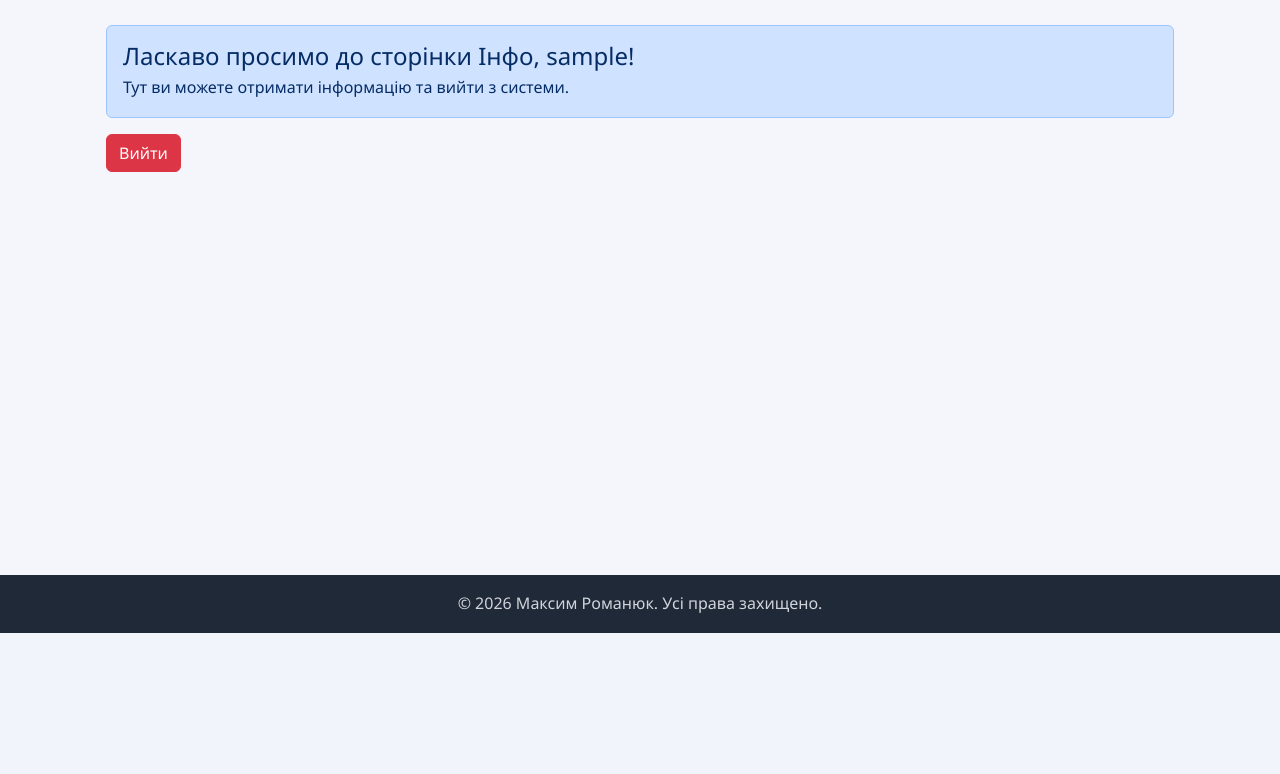
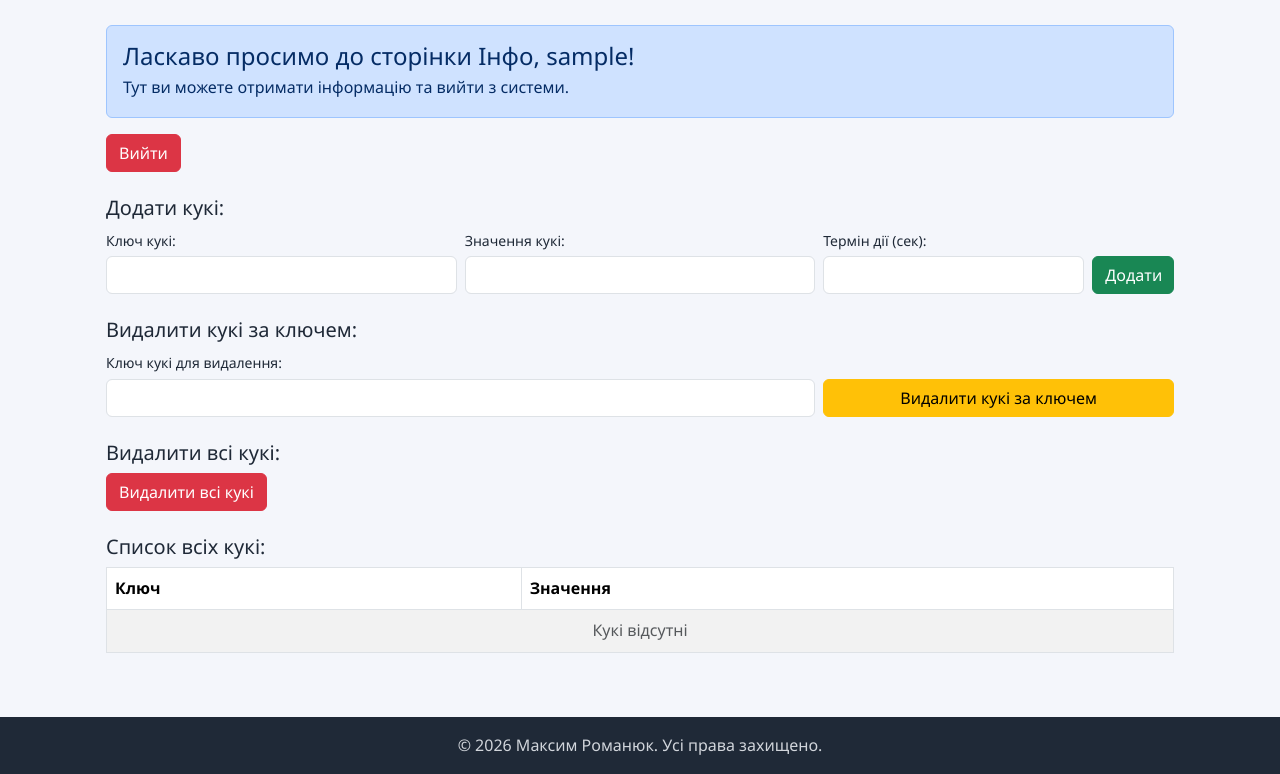
Before and after one commit to kubezen-stack/resume_romanyuk, a Flask app: page /users/profile in a window 1280 px wide. Shown: the part 167-941 px from the top of the page. Before the commit the page ends 800 px from the top, so only its background shows below. Run offline with Flask 3, Linux system fonts and the light colour scheme; the visitor is signed in with stand-in values (Sample User, id 1).

Commit message:
feat(users): add cookie management on profile page

```diff
--- a/app/users/templates/users/profile.html
+++ b/app/users/templates/users/profile.html
@@ -11,5 +11,64 @@
     <form method="post" action="{{ url_for('users.logout') }}" class="mb-4">
         <button type="submit" class="btn btn-danger">Вийти</button>
     </form>
+
+    <h3 class="h5">Додати кукі:</h3>
+    <form method="post" action="{{ url_for('users.add_cookie') }}" class="row g-2 align-items-end mb-4">
+        <div class="col-12 col-md-4">
+            <label for="key" class="form-label small mb-1">Ключ кукі:</label>
+            <input type="text" class="form-control" id="key" name="key" required>
+        </div>
+        <div class="col-12 col-md-4">
+            <label for="value" class="form-label small mb-1">Значення кукі:</label>
+            <input type="text" class="form-control" id="value" name="value">
+        </div>
+        <div class="col-12 col-md-3">
+            <label for="max_age" class="form-label small mb-1">Термін дії (сек):</label>
+            <input type="number" min="0" class="form-control" id="max_age" name="max_age">
+        </div>
+        <div class="col-12 col-md-1">
+            <button type="submit" class="btn btn-success w-100">Додати</button>
+        </div>
+    </form>
+
+    <h3 class="h5">Видалити кукі за ключем:</h3>
+    <form method="post" action="{{ url_for('users.delete_cookie') }}" class="row g-2 align-items-end mb-4">
+        <div class="col-12 col-md-8">
+            <label for="del_key" class="form-label small mb-1">Ключ кукі для видалення:</label>
+            <input type="text" class="form-control" id="del_key" name="key" required>
+        </div>
+        <div class="col-12 col-md-4">
+            <button type="submit" class="btn btn-warning w-100">Видалити кукі за ключем</button>
+        </div>
+    </form>
+
+    <h3 class="h5">Видалити всі кукі:</h3>
+    <form method="post" action="{{ url_for('users.delete_all_cookies') }}" class="mb-4">
+        <button type="submit" class="btn btn-danger">Видалити всі кукі</button>
+    </form>
+
+    <h3 class="h5">Список всіх кукі:</h3>
+    <div class="table-responsive">
+        <table class="table table-striped table-bordered align-middle cookie-table">
+            <thead>
+                <tr>
+                    <th scope="col">Ключ</th>
+                    <th scope="col">Значення</th>
+                </tr>
+            </thead>
+            <tbody>
+                {% for key, value in cookies %}
+                <tr>
+                    <td>{{ key }}</td>
+                    <td class="text-break">{{ value }}</td>
+                </tr>
+                {% else %}
+                <tr>
+                    <td colspan="2" class="text-center text-muted">Кукі відсутні</td>
+                </tr>
+                {% endfor %}
+            </tbody>
+        </table>
+    </div>
 </div>
 {% endblock %}
--- a/app/users/views.py
+++ b/app/users/views.py
@@ -1,10 +1,14 @@
 import hmac
+import re
 from functools import wraps
 
-from flask import flash, redirect, render_template, request, session, url_for
+from flask import flash, make_response, redirect, render_template, request, session, url_for
 from . import users_bp
 
 VALID_USERS = {"admin": "admin123"}
+
+COOKIE_KEY_RE = re.compile(r"^[A-Za-z0-9_\-]{1,64}$")
+PROTECTED_COOKIES = ("session",)
 
 def login_required(view):
     @wraps(view)
@@ -22,7 +26,6 @@ def greetings(name):
     age = request.args.get("age", None, int)
 
     return render_template("users/hi.html", title="Greeting Page", name=name, age=age)
-
 
 @users_bp.route("/admin")
 def admin():
@@ -52,10 +55,74 @@ def login():
 @users_bp.route("/profile")
 @login_required
 def profile():
-    return render_template("users/profile.html", title="Профіль", username=session["user"])
+    return render_template(
+        "users/profile.html",
+        title="Профіль",
+        username=session["user"],
+        cookies=request.cookies.items(),
+    )
+
 
 @users_bp.route("/logout", methods=["POST"])
 def logout():
     session.pop("user", None)
     flash("Ви вийшли з системи.", "info")
     return redirect(url_for("users.login"))
+
+@users_bp.route("/cookies/add", methods=["POST"])
+@login_required
+def add_cookie():
+    key = request.form.get("key", "").strip()
+    value = request.form.get("value", "")
+    max_age_raw = request.form.get("max_age", "").strip()
+
+    if not COOKIE_KEY_RE.match(key):
+        flash("Ключ кукі: лише латиниця, цифри, '_' та '-' (до 64 символів).", "error")
+        return redirect(url_for("users.profile"))
+    if key in PROTECTED_COOKIES:
+        flash(f"Кукі «{key}» змінювати не можна.", "error")
+        return redirect(url_for("users.profile"))
+
+    max_age = None
+    if max_age_raw:
+        if not max_age_raw.isdigit():
+            flash("Термін дії має бути цілим числом секунд.", "error")
+            return redirect(url_for("users.profile"))
+        max_age = int(max_age_raw)
+
+    response = make_response(redirect(url_for("users.profile")))
+    response.set_cookie(key, value, max_age=max_age)
+    term = f"{max_age} с" if max_age is not None else "до закриття браузера"
+    flash(f"Кукі «{key}» додано (термін дії: {term}).", "success")
+    return response
+
+
+@users_bp.route("/cookies/delete", methods=["POST"])
+@login_required
+def delete_cookie():
+    key = request.form.get("key", "").strip()
+
+    if key in PROTECTED_COOKIES:
+        flash(f"Кукі «{key}» видаляти не можна.", "error")
+        return redirect(url_for("users.profile"))
+    if key not in request.cookies:
+        flash(f"Кукі з ключем «{key}» не знайдено.", "warning")
+        return redirect(url_for("users.profile"))
+
+    response = make_response(redirect(url_for("users.profile")))
+    response.delete_cookie(key)
+    flash(f"Кукі «{key}» видалено.", "success")
+    return response
+
+
+@users_bp.route("/cookies/delete-all", methods=["POST"])
+@login_required
+def delete_all_cookies():
+    response = make_response(redirect(url_for("users.profile")))
+    removed = 0
+    for key in request.cookies:
+        if key not in PROTECTED_COOKIES:
+            response.delete_cookie(key)
+            removed += 1
+    flash(f"Видалено кукі: {removed}.", "success" if removed else "warning")
+    return response
```
